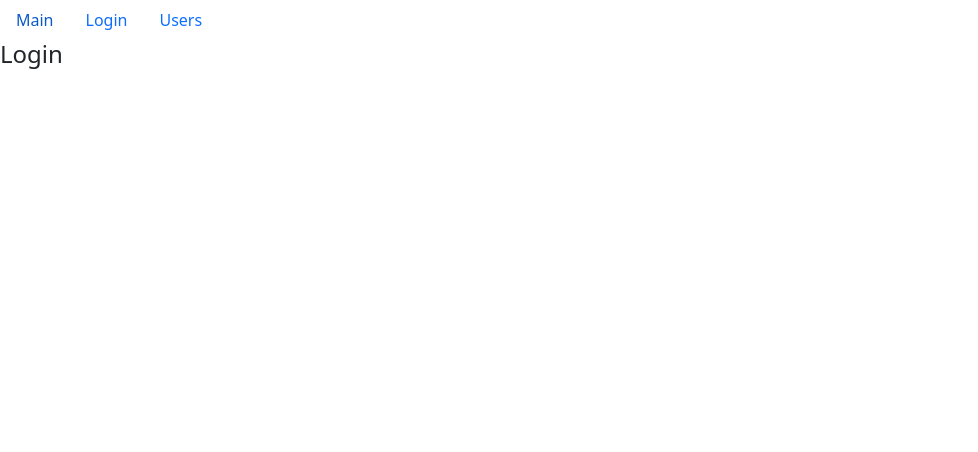
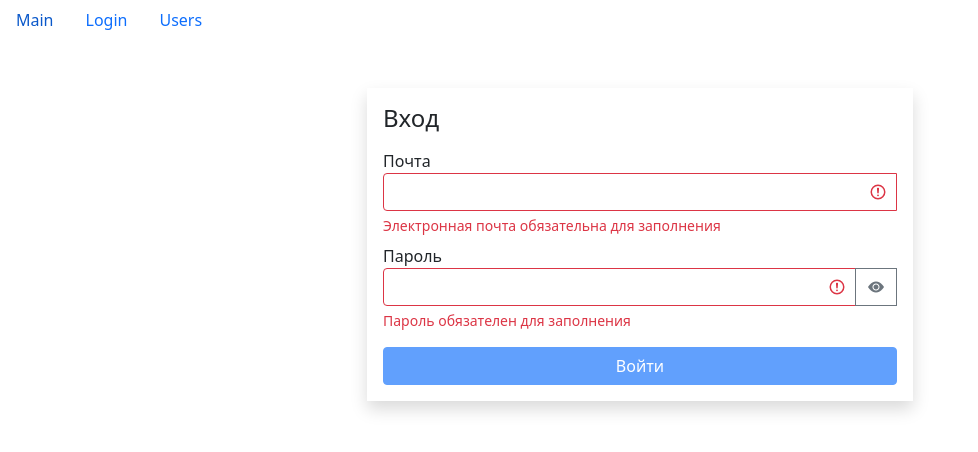
Before and after one commit to khoroshev909/react-meetings-app, a React (Create React App) app: page /login in a window 1280 px wide. Shown: the top 452 px of the page, without its empty margins (0-978 px from the left). Built offline with nearby package versions, Linux system fonts and the light colour scheme.

Commit message:
Add login form, frontend-validation

```diff
--- a/src/api/fake.api/user.api.js
+++ b/src/api/fake.api/user.api.js
@@ -157,7 +157,7 @@ const fetchById = (id) => {
         window.setTimeout(() => {
             const user = users.find((u) => u._id === id)
             resolve(user)
-        }, 1000)
+        }, 100)
     })
 }
 
--- a/src/components/layouts/login.jsx
+++ b/src/components/layouts/login.jsx
@@ -1,7 +1,86 @@
-import React from 'react'
+import React, { useState, useEffect } from 'react'
+import validator from '../../utils/validator'
+import TextField from '../textField'
 
 const Login = () => {
-    return <h4>Login</h4>
+    const [formData, setFormData] = useState({ email: '', password: '' })
+    const [errors, setErrors] = useState({})
+    const isValid = Object.keys(errors).length
+
+    const validateRules = {
+        email: {
+            isRequired: { message: 'Электронная почта обязательна для заполнения' },
+            isEmail: { message: 'Введите корректный Email' }
+        },
+        password: {
+            isRequired: { message: 'Пароль обязателен для заполнения' },
+            hasCapital: { message: 'Введите как минимум одну заглавную букву' },
+            hasDigit: { message: 'Введите как минимум одну цифру' },
+            minLength: {
+                message: 'Пароль должен быть не минее 4 символов',
+                value: 4
+            }
+        }
+    }
+
+    const validate = () => {
+        const newErrors = validator(formData, validateRules)
+        setErrors(newErrors)
+        return Object.keys(errors).length
+    }
+
+    useEffect(() => {
+        validate()
+    }, [formData])
+
+    const handleChange = ({ target }) => {
+        setFormData((prevState) => ({
+            ...prevState,
+            [target.name]: target.value
+        }))
+    }
+
+    const handleSubmit = (e) => {
+        e.preventDefault()
+        const isInvalid = validate()
+        if (isInvalid) return
+        console.log(formData)
+    }
+
+    return (
+        <div className="container mt-5">
+            <div className="row">
+                <div className="col-md-6 offset-md-3">
+                    <form onSubmit={handleSubmit} className="has-validation shadow p-3">
+                        <h4 className="mb-3">Вход</h4>
+                        <TextField
+                            className="mt-2"
+                            labelText="Почта"
+                            name="email"
+                            value={formData.email}
+                            onChange={handleChange}
+                            error={errors?.email?.message || ''} />
+
+                        <TextField
+                            labelText="Пароль"
+                            type="password"
+                            name="password"
+                            value={formData.password}
+                            onChange={handleChange}
+                            error={errors?.password?.message || ''} />
+
+                        <button
+                            className="btn btn-primary w-100 mt-3"
+                            type="submit"
+                            disabled={isValid}>
+                            Войти
+                        </button>
+                    </form>
+                </div>
+            </div>
+        </div>
+
+    )
 }
 
 export default Login
--- /dev/null
+++ b/src/components/textField.jsx
@@ -0,0 +1,48 @@
+import React, { useState } from 'react'
+import propTypes from 'prop-types'
+
+const TextField = ({ labelText, type, name, value, onChange, error }) => {
+    const [showPassport, setShowPassport] = useState(false)
+
+    const handleShowPassport = () => {
+        setShowPassport((prevState) => !prevState)
+    }
+
+    return (
+        <div className="mt-2">
+            <label htmlFor="email">{labelText}</label>
+            <div className="input-group">
+                <input
+                    className={`form-control${error ? ' is-invalid' : ' is-valid'}`}
+                    type={showPassport ? 'text' : type}
+                    id={name}
+                    name={name}
+                    value={value}
+                    onChange={onChange} />
+                {type === 'password' && (
+                <button
+                    onClick={handleShowPassport}
+                    type="button"
+                    className="btn btn-outline-secondary">
+                    <i className={`bi bi-eye-${showPassport ? 'slash' : 'fill'}`} />
+                </button>)}
+                {!error || (
+                    <div className="invalid-feedback d-block">{error}</div>
+                )}
+            </div>
+        </div>
+    )
+}
+
+TextField.defaultProps = { type: 'text' }
+
+TextField.propTypes = {
+    labelText: propTypes.string.isRequired,
+    type: propTypes.string,
+    value: propTypes.string.isRequired,
+    name: propTypes.string.isRequired,
+    onChange: propTypes.func.isRequired,
+    error: propTypes.string.isRequired
+}
+
+export default TextField
--- a/src/components/usersList.jsx
+++ b/src/components/usersList.jsx
@@ -17,6 +17,12 @@ const UsersList = () => {
     const [currentPage, setCurrentPage] = useState(1)
     const [sortBy, setSortBy] = useState({ columnValue: 'name', columnOrder: 'asc' })
 
+    useEffect(() => {
+        api.professions.fetchAll().then((data) => setProfessions(data))
+            .then(() => api.users.fetchAll())
+            .then((data) => setUsers(data))
+    }, [])
+
     const filteredByProfession = currentProfession === null
         ? users
         : users.filter((user) => {
@@ -30,12 +36,6 @@ const UsersList = () => {
     const sortedAscDesc = customSort(sortedByColumn, sortBy)
 
     const userCrop = paginate(sortedAscDesc, currentPage, pageSize)
-
-    useEffect(() => {
-        api.professions.fetchAll().then((data) => setProfessions(data))
-            .then(() => api.users.fetchAll())
-            .then((data) => setUsers(data))
-    }, [])
 
     useEffect(() => {
         setItemsCount(filteredByProfession.length)
--- /dev/null
+++ b/src/utils/validator.js
@@ -0,0 +1,50 @@
+export default function validator(formData, validateRules) {
+    let isValid
+    const errors = {}
+
+    function validate(inputValue, ruleName, rule) {
+        switch (ruleName) {
+        case 'isRequired':
+            isValid = inputValue !== ''
+            break
+        case 'isEmail': {
+            const emailRegExp = /^\S+@\S+\.\S+$/g
+            isValid = emailRegExp.test(inputValue)
+            break
+        }
+        case 'hasCapital': {
+            const capitalRegExp = /[A-Z]+/g
+            isValid = capitalRegExp.test(inputValue)
+            break
+        }
+        case 'hasDigit': {
+            const digitRegExp = /\d+/g
+            isValid = digitRegExp.test(inputValue)
+            break
+        }
+        case 'minLength': {
+            isValid = inputValue.length >= rule.value
+            break
+        }
+        default:
+            break
+        }
+
+        if (!isValid) return rule
+    }
+
+    Object.entries(validateRules).forEach(([fieldName, rules]) => {
+        const inputValue = formData[fieldName].trim()
+
+        Object.keys(rules).forEach((ruleName) => {
+            const rule = rules[ruleName]
+            const error = validate(inputValue, ruleName, rule)
+
+            if (error && !errors[fieldName]) {
+                errors[fieldName] = error
+            }
+        })
+    })
+
+    return errors
+}
```
Also changed, not shown: src/components/user.jsx (deleted, +0 -54 lines), .eslintrc.js.
